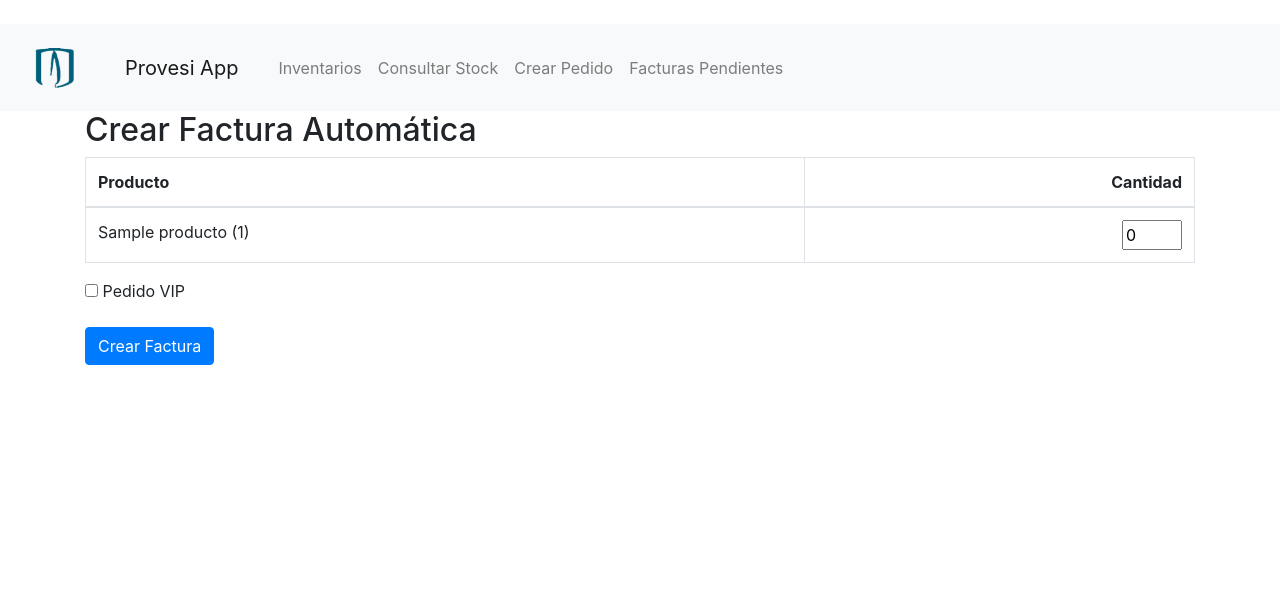
After one commit to andresjulianbolivar/provesiapp, a Django app: page /facturaciones/crear-factura/ in a window 1280 px wide. The commit adds this page. Shown: the top 605 px of the page. Run offline with Django 3.2, Linux system fonts and the light colour scheme; tables that the repository leaves empty hold one stand-in row (values such as "Sample post"); some libraries are stand-ins or nearby versions.

Commit message:
llamen a dios (en términos de front...)

```diff
--- a/facturaciones/logic/factura_logic.py
+++ b/facturaciones/logic/factura_logic.py
@@ -1,7 +1,7 @@
 import datetime
 from productos.models import Producto
 from ..models import Factura, Pedido
-import pedido_logic as pedido_logic
+from . import pedido_logic as pedido_logic
 
 def get_factura(id):
     queryset = Factura.objects.filter(id=id)
@@ -21,6 +21,6 @@ def create_factura(productos_cantidades, vip=False):
         unidades= producto["unidades"]
         rubro_total+= producto_obj.precio * unidades
 
-    factura= Factura.objects.create(total=rubro_total, orden_produccion=orden_produccion, pedido=pedido)
+    factura= Factura.objects.create(rubro_total=rubro_total, orden_produccion=orden_produccion, pedido=pedido)
 
     return factura
--- a/facturaciones/logic/pedido_logic.py
+++ b/facturaciones/logic/pedido_logic.py
@@ -4,7 +4,7 @@ from ..models import Pedido, Cantidad
 
 def create_pedido(productos_cantidades, vip):
     pedido = Pedido.objects.create(
-        fecha=datetime.date.today(),
+        fecha=datetime.today().strftime('%Y-%m-%d'),
         vip=vip
     )
 
--- /dev/null
+++ b/facturaciones/templates/facturaciones/crear_factura.html
@@ -0,0 +1,32 @@
+{% extends "base.html" %}
+{% block content %}
+<h2>Crear Factura Automática</h2>
+<form method="post">
+    {% csrf_token %}
+    <table class="table table-bordered" style="width:100%;">
+        <thead>
+            <tr>
+                <th style="text-align:left;">Producto</th>
+                <th style="text-align:right;">Cantidad</th>
+            </tr>
+        </thead>
+        <tbody>
+        {% for producto in productos %}
+        <tr>
+            <td style="text-align:left;">{{ producto.nombre }} ({{ producto.codigo }})</td>
+            <td style="text-align:right;">
+                <input type="number" name="cantidad_{{ producto.codigo }}" min="0" value="0" style="width:60px;">
+            </td>
+        </tr>
+        {% endfor %}
+        </tbody>
+    </table>
+    <div class="form-group">
+        <label><input type="checkbox" name="vip" value="true"> Pedido VIP</label>
+    </div>
+    <button type="submit" class="btn btn-primary">Crear Factura</button>
+</form>
+{% if mensaje %}
+    <p style="color:green;">{{ mensaje }}</p>
+{% endif %}
+{% endblock %}
--- /dev/null
+++ b/facturaciones/urls.py
@@ -0,0 +1,7 @@
+from django.urls import path
+from .views import crear_factura, facturas_pendientes
+
+urlpatterns = [
+    path('crear-factura/', crear_factura, name='crear_factura'),
+    path('facturas-pendientes/', facturas_pendientes, name='facturas_pendientes'),
+]
--- a/facturaciones/views.py
+++ b/facturaciones/views.py
@@ -1,7 +1,9 @@
+import json
 from django.http import JsonResponse
 from django.shortcuts import render
 
 from facturaciones.logic.factura_logic import create_factura
+from productos.models import Producto
 
 # Create your views here.
 def generar_factura(request):
@@ -21,3 +23,29 @@ def generar_factura(request):
                 "error": str(e)
             }, status=400)
     return JsonResponse({"error": "Método no permitido"}, status=405)
+
+def crear_factura(request):
+    productos = Producto.objects.all()
+    mensaje = ""
+    if request.method == "POST":
+        productos_cantidades = []
+        for producto in productos:
+            cantidad = int(request.POST.get(f"cantidad_{producto.codigo}", 0))
+            if cantidad > 0:
+                productos_cantidades.append({"codigo": producto.codigo, "unidades": cantidad})
+        if productos_cantidades:
+            create_factura(productos_cantidades)
+            mensaje = "¡Factura creada exitosamente!"
+        else:
+            mensaje = "Debes ingresar al menos una cantidad."
+    return render(request, "facturaciones/crear_factura.html", {
+        "productos": productos,
+        "mensaje": mensaje
+    })
+
+from django.shortcuts import render
+from .models import Factura
+
+def facturas_pendientes(request):
+    facturas = Factura.objects.all()
+    return render(request, "facturaciones/facturas_pendientes.html", {"facturas": facturas})
--- a/provesiapp/templates/base.html
+++ b/provesiapp/templates/base.html
@@ -38,6 +38,12 @@
                 <li class="nav-item">
                     <a class="nav-link" href="/consultar-stock/">Consultar Stock</a>
                 </li>
+                <li class="nav-item">
+                    <a class="nav-link" href="/facturaciones/crear-factura/">Crear Pedido</a>
+                </li>
+                <li class="nav-item">
+                    <a class="nav-link" href="/facturaciones/facturas-pendientes/">Facturas Pendientes</a>
+                </li>
             </ul>
 
           </div>
--- a/provesiapp/urls.py
+++ b/provesiapp/urls.py
@@ -21,4 +21,5 @@ urlpatterns = [
     path('admin/', admin.site.urls),
     path('', views.index),
     path('', include('inventarios.urls')),
+    path('facturaciones/', include('facturaciones.urls')),
 ]
```
Also changed, not shown: facturaciones/templates/facturaciones/facturas_pendientes.html (added, +26 -0 lines), productos/management/commands/poblar_asr.py (+13 -3 lines).
